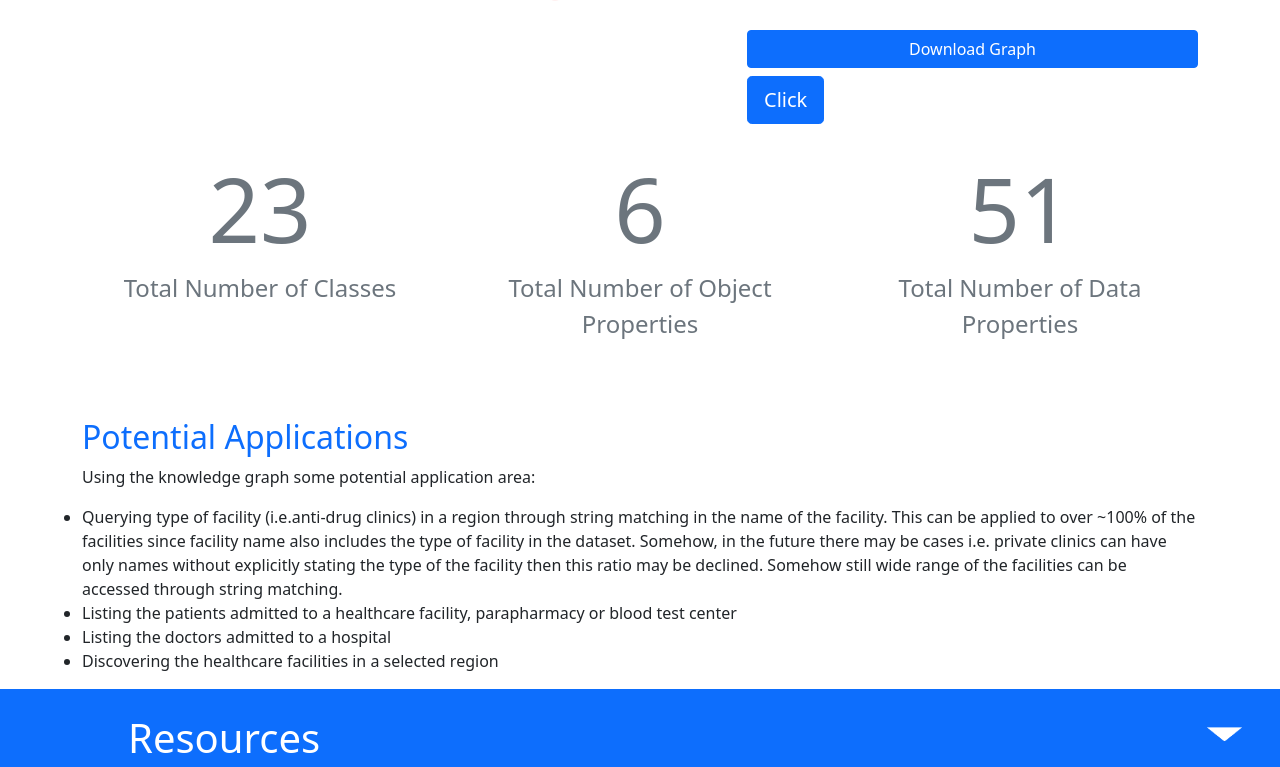
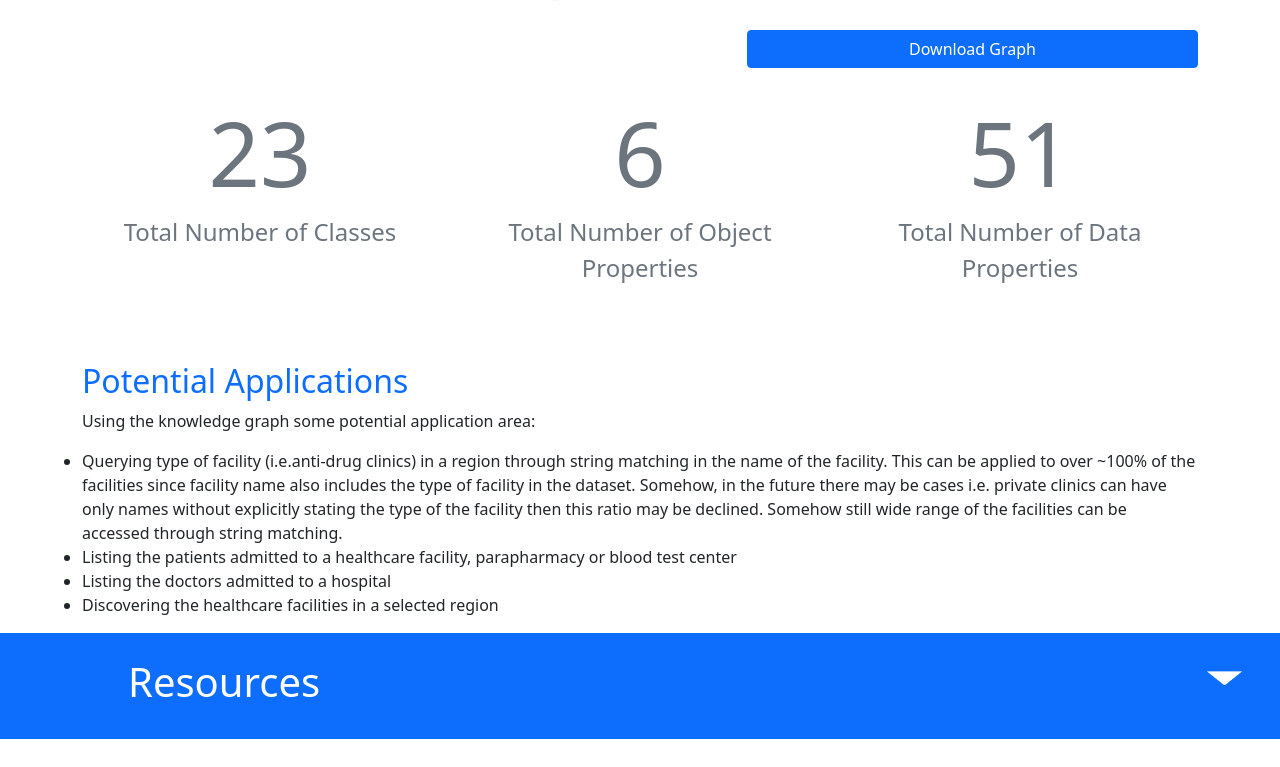
Before and after one commit to zehrakorkusuz/Trentino-Healthcare-Knowledge-Graph-Project, a plain HTML site: page index.html in a window 1280 px wide. Shown: the part 11233-12000 px from the top of the page. Drawn offline with nearby package versions, Linux system fonts and the light colour scheme.

Commit message:
cleaned links

```diff
--- a/index.html
+++ b/index.html
@@ -706,9 +706,6 @@ polyclinic for chemotherapy.</p>
         <div class="col-5 align-items-center" style="margin-top: 10%;">
           <p class="fw-bolder" style="color:#6c757d; font-size: 24px;">Trentino Healthcare Knowledge Graph provides access to type of facilities in different regions and ability to search and filter by the parameters such as pediatric blood sample. Detailed steps in order to create the knowledge graph such as data integration and potential use cases through queries and query results are explained in this section. </p>
           <div class="d-grid gap-2" style="padding-top: 5%"><a class="btn btn-primary" href="https://github.com/Morook97/Trentino_Healthcare_KGE_Project" role="button">Download Graph</a>
-                  <a href="https://www.google.com/">
-            <button class="btn btn-primary btn-lg">Click</button>
-        </a>
           </div>
         </div>
       </div>
```
